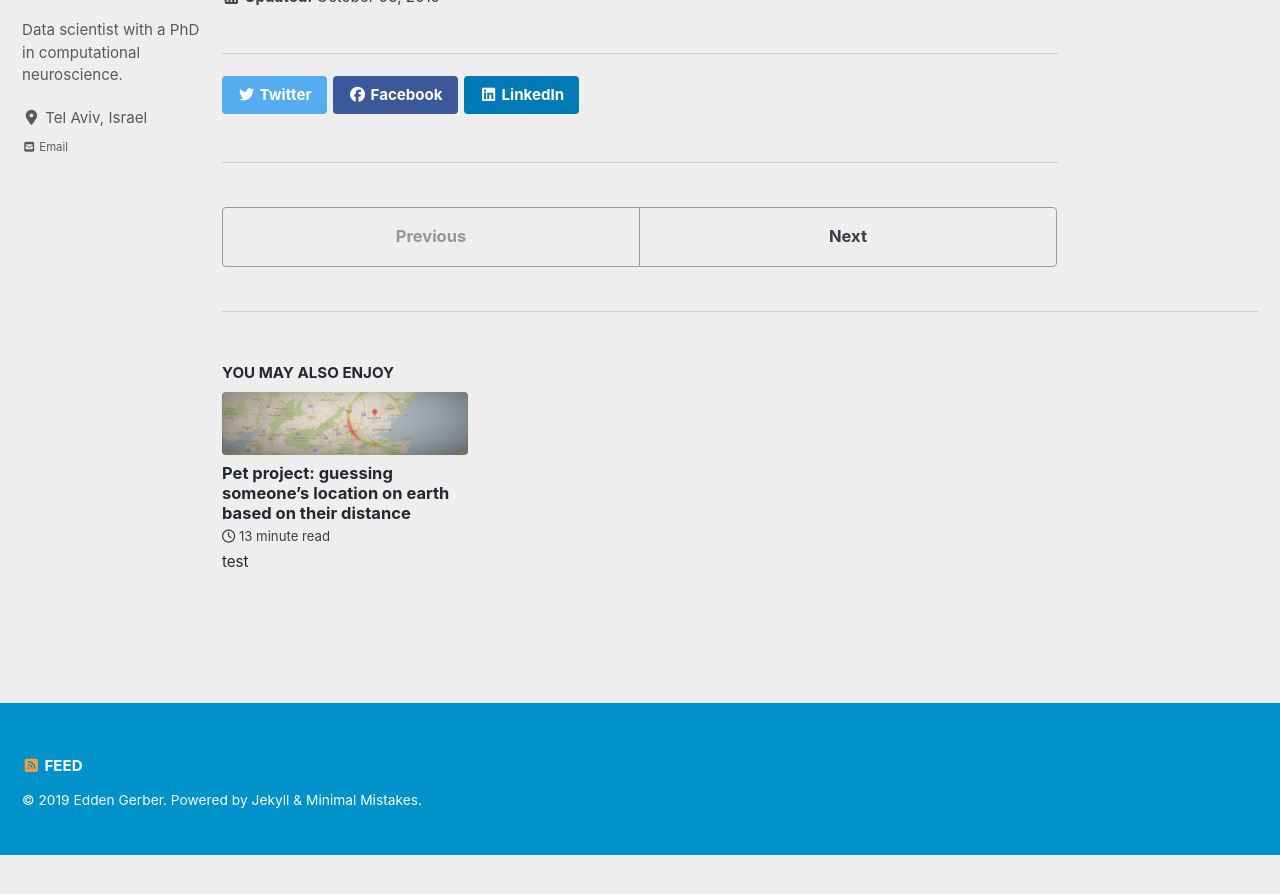
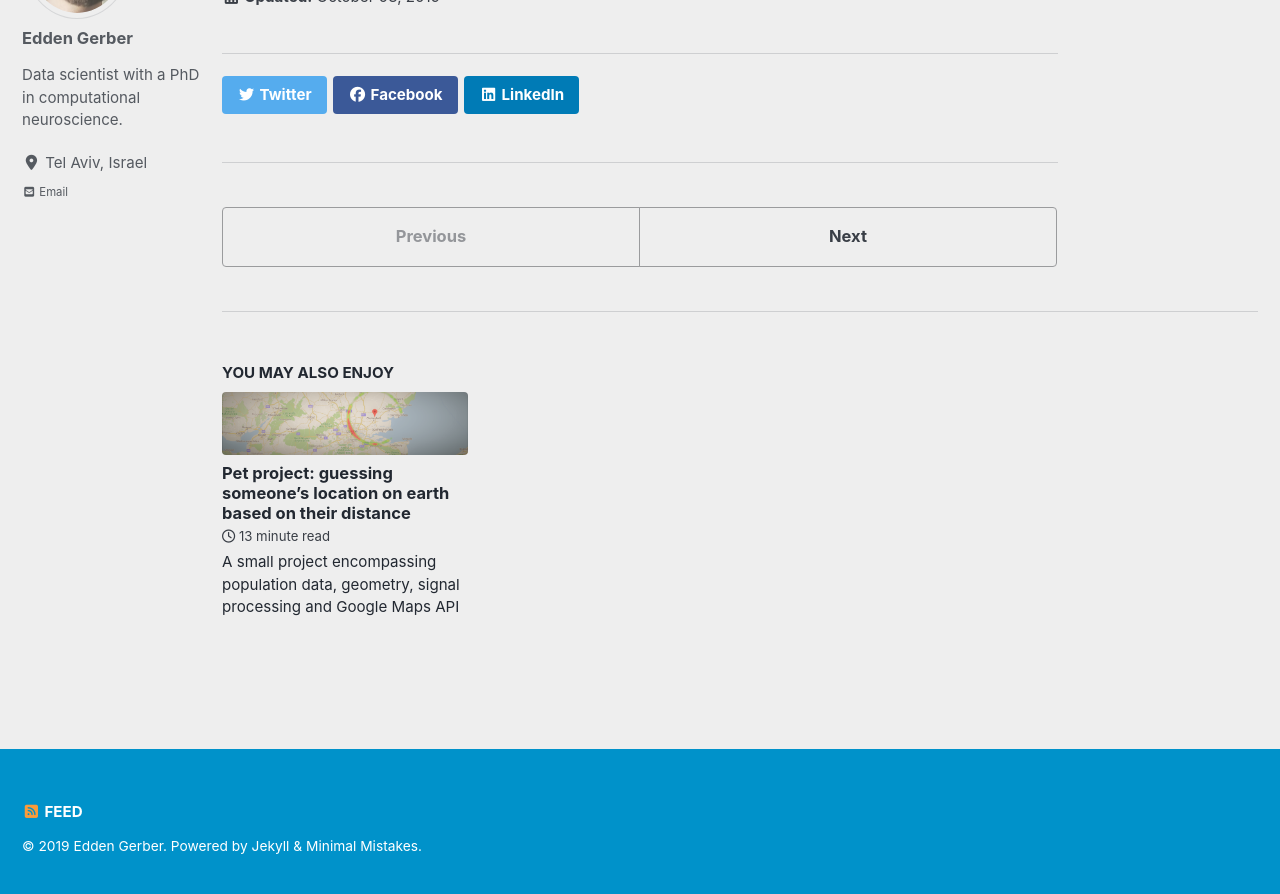
Before and after one commit to edden-gerber/edden-gerber.github.io, a Jekyll site: the page built from _posts/2019-10-3-datahack_2019.md, in a window 1280 px wide and 900 px high, scrolled down 6763 px. Shown: the top 894 px of the window. Built offline with Jekyll 4.4.1, drawn with Linux system fonts in a browser that asks for light colours; cached includes are drawn as plain includes; nearby versions of some CDN libraries; before the commit the page ends 7618 px from its top, so only the background shows below that.

Commit message:
post excepts

```diff
--- a/_posts/2019-10-11-guessing-location-on-earth.md
+++ b/_posts/2019-10-11-guessing-location-on-earth.md
@@ -2,7 +2,7 @@
 title: "Pet project: guessing someone's location on earth based on their distance"
 date: 2019-10-11
 share: true
-excerpt: "test"
+excerpt: "A small project encompassing population data, geometry, signal processing and Google Maps API"
 header:
   image: "assets/images/guess_location/london.png"
   teaser: "assets/images/guess_location/london.png"
--- a/_posts/2019-10-3-datahack_2019.md
+++ b/_posts/2019-10-3-datahack_2019.md
@@ -2,6 +2,7 @@
 title: "Datahack 2019: 2nd place on the Armis challenge and fun with anomaly detection"
 date: 2019-10-3
 share: true
+excerpt: "Datahack2019's anomaly detection challenge and how we won second place by keepin' it simple"
 header:
   image: "assets/images/datahack2019/header_img.png"
   teaser: "assets/images/datahack2019/header_img.png"
```
